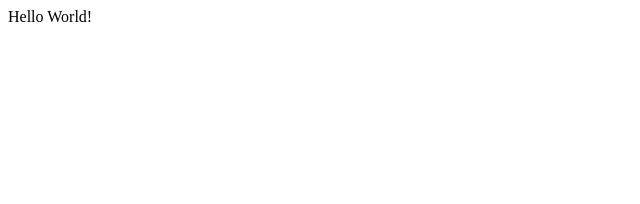
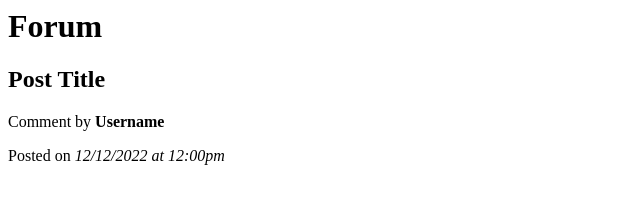
Before and after one commit to worrior-dou/worrior-dou.github.io, a plain HTML site: page index.html in a window 1280 px wide. Shown: the whole page, without its empty margins (0-640 px from the left). Drawn offline with Linux system fonts and the light colour scheme.

Commit message:
Post page

```diff
--- a/index.html
+++ b/index.html
@@ -1,9 +1,13 @@
-<!DOCTYPE html>
-<html lang="en" dir="ltr">
-  <head>
-    <meta charset="utf-8">
-    <title></title>
-  </head>
-  <body>
-    Hello World!  </body>
+<html>
+<head>
+  <title>Forum</title>
+</head>
+<body>
+  <h1>Forum</h1>
+  <div class="post">
+    <h2>Post Title</h2>
+    <p>Comment by <strong>Username</strong></p>
+    <p>Posted on <em>12/12/2022 at 12:00pm</em></p>
+  </div>
+</body>
 </html>
```
